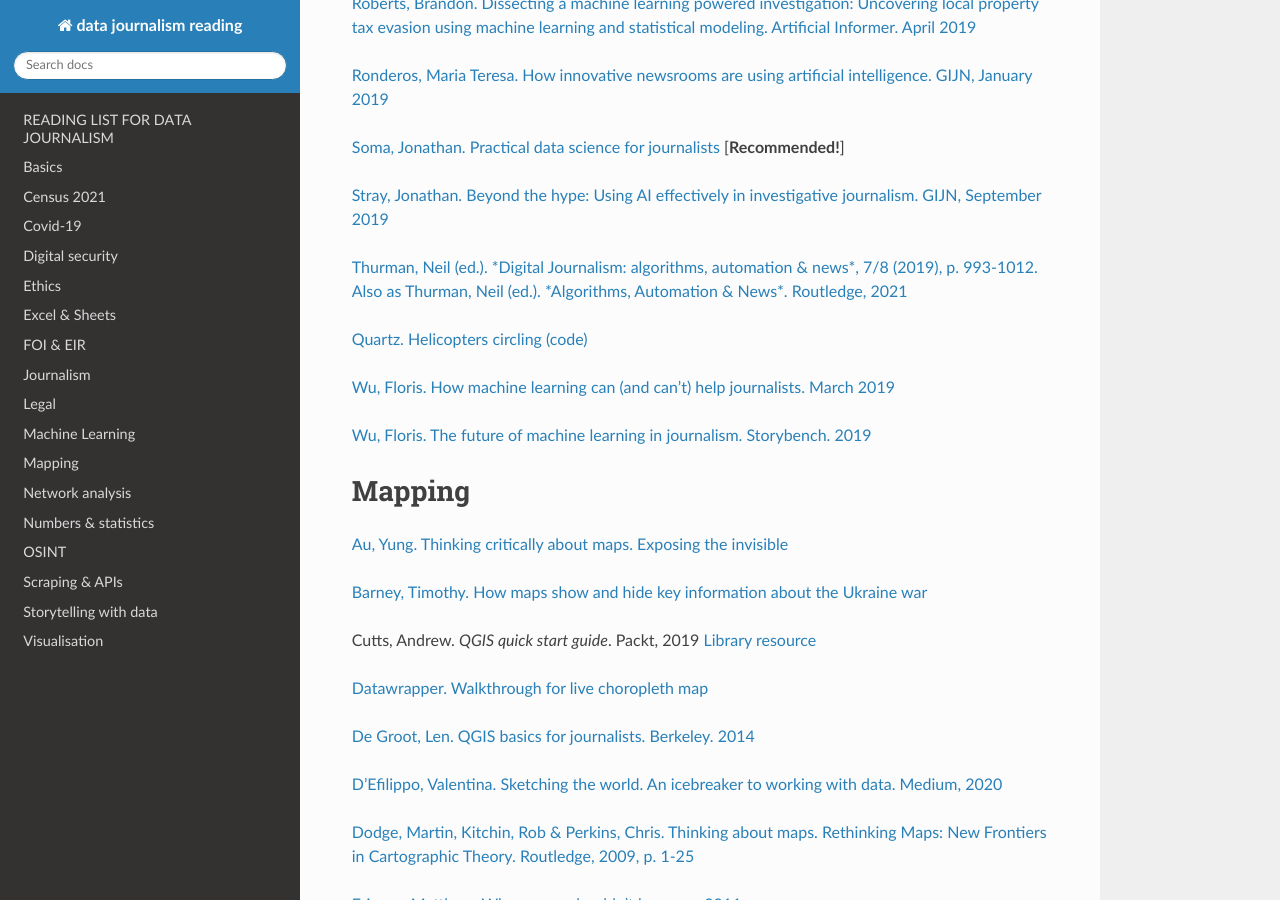
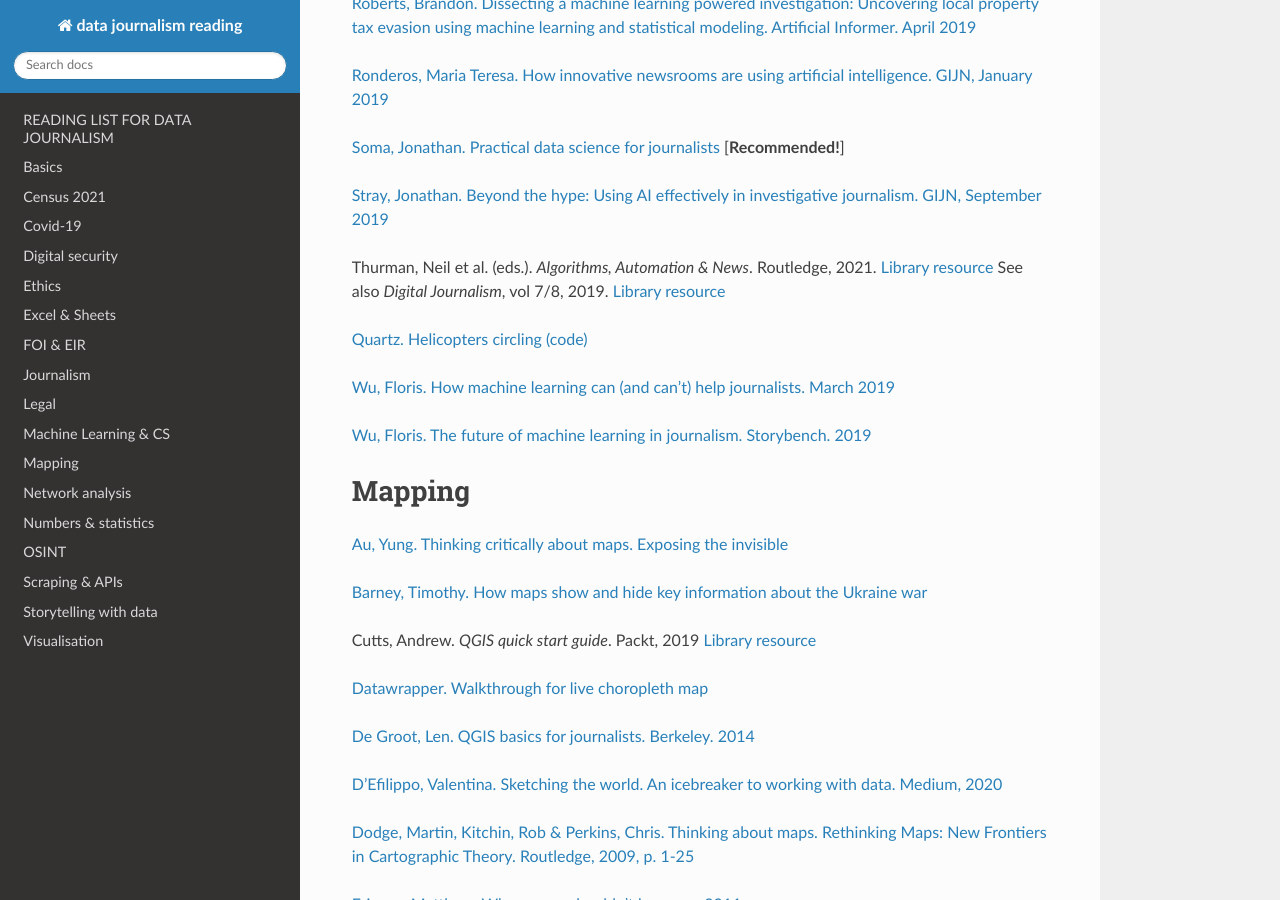
Before and after one commit to aodhanlutetiae/dj_reading, a Sphinx documentation site: the page built from docs/source/index.rst, in a window 1280 px wide and 900 px high, scrolled down 11626 px. Built offline with Sphinx 7.4.7 and the Read the Docs theme 2.0.0, drawn with Linux system fonts in a browser that asks for light colours; some of the changed text lies outside the part shown.

Commit message:
update list

```diff
--- a/docs/source/index.rst
+++ b/docs/source/index.rst
@@ -546,8 +546,8 @@ Snowden’s Permanent Record. London Review of Books. 41/18, Sept 2019 <https://
 Murray, Andrew. *Information technology law: the law and society*. 4th ed., OUP, 2019. `Library resource <https://librarysearch.cardiff.ac.uk/permalink/f/3go6c4/44CAR_ALMA51176279860002420>`_
 
 
-Machine Learning
-================
+Machine Learning & CS
+=====================
 
 `Aldhous. Peter. We trained a computer to search for hidden spy planes: this is what it found. Buzzfeed. 2017
 <https://www.buzzfeednews.com/article/peteraldhous/hidden-spy-planes>`_
@@ -597,8 +597,8 @@ tax evasion using machine learning and statistical modeling. Artificial Informer
 `Stray, Jonathan. Beyond the hype: Using AI effectively in investigative journalism. GIJN, September 2019
 <https://gijn.org/2019/09/09/beyond-the-hype-using-ai-effectively-in-investigative-journalism/>`_
 
-`Thurman, Neil (ed.). *Digital Journalism: algorithms, automation & news*, 7/8 (2019), p. 993-1012. Also as Thurman,
-Neil (ed.). *Algorithms, Automation & News*. Routledge, 2021 <https://librarysearch.cardiff.ac.uk/permalink/44WHELF_CAR/b7291a/cdi_informaworld_taylorfrancis_310_1080_21670811_2019_1623700>`_
+Thurman, Neil et al. (eds.). *Algorithms, Automation & News*. Routledge, 2021. `Library resource <https://librarysearch.cardiff.ac.uk/permalink/44WHELF_CAR/1fseqj3/alma9912090193502420>`_
+See also *Digital Journalism*, vol 7/8, 2019. `Library resource <https://librarysearch.cardiff.ac.uk/permalink/44WHELF_CAR/1fseqj3/alma9911434057802420>`_
 
 `Quartz. Helicopters circling (code)
 <https://github.com/Quartz/aistudio-copterbot-images>`_
```
Also changed, not shown: other parts of docs/source/index.rst (+2 -0 lines).
